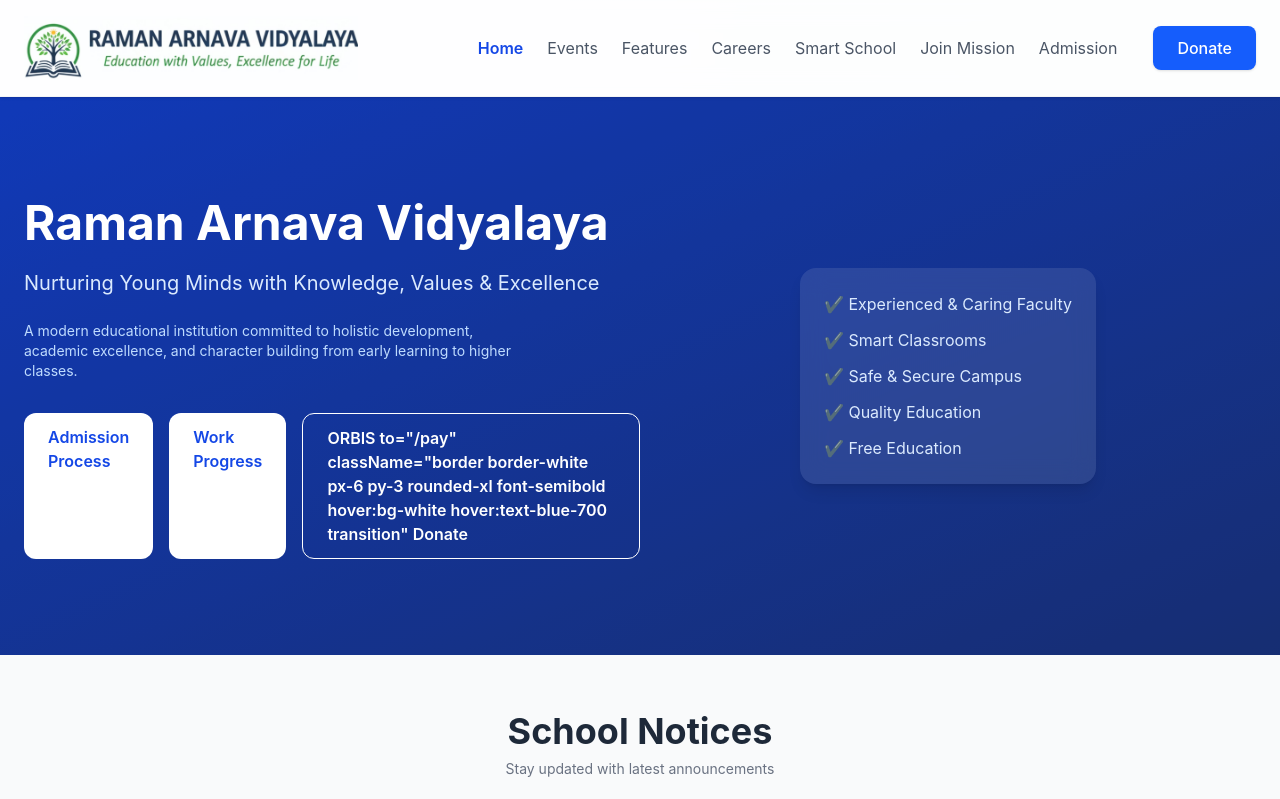
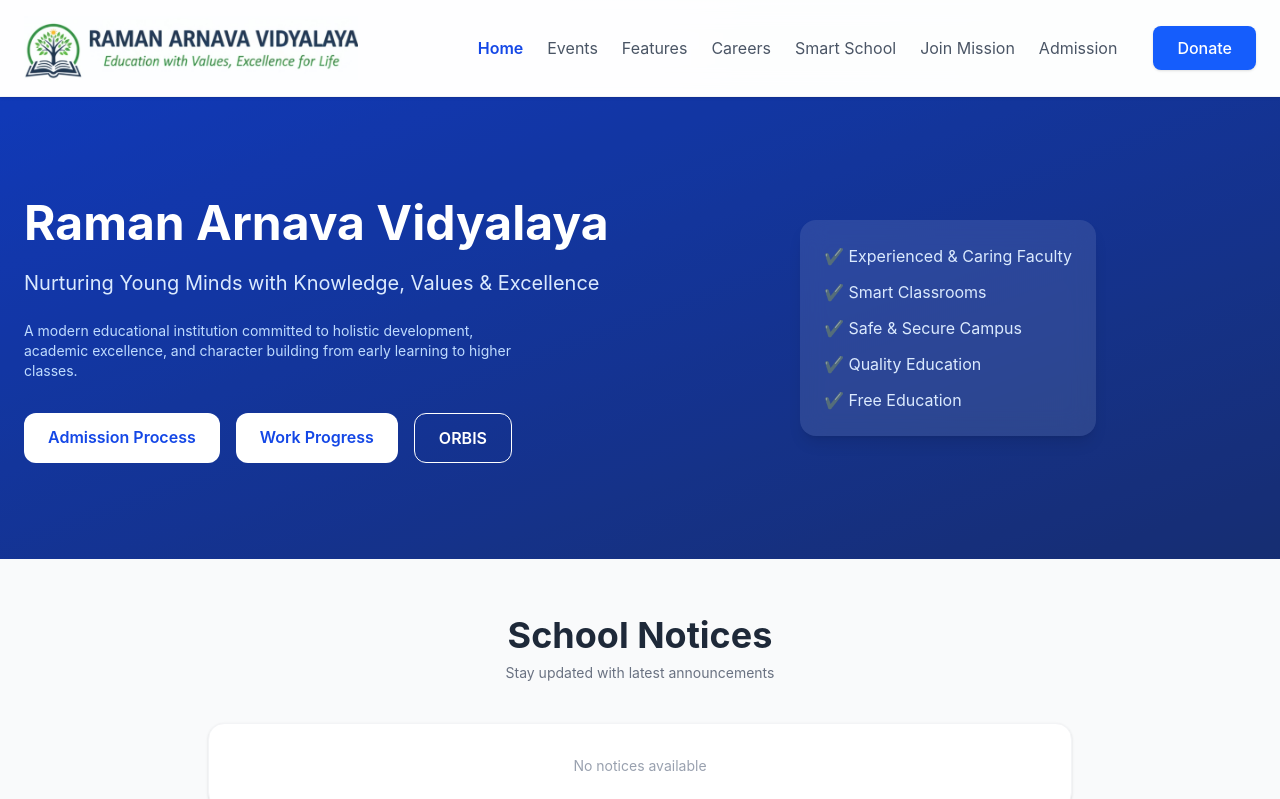
Before and after one commit to kdipendra5555-boop/rav-education, a React (Vite) app: page / in a window 1280 px wide. Shown: the top 799 px of the page. Built offline with nearby package versions, Linux system fonts and the light colour scheme.

Commit message:
Update Orbis UI and certification pages

```diff
--- a/src/component/Hero.jsx
+++ b/src/component/Hero.jsx
@@ -48,11 +48,6 @@ export default function Hero() {
             >
               ORBIS
 
-              to="/pay"
-              className="border border-white px-6 py-3 rounded-xl font-semibold hover:bg-white hover:text-blue-700 transition"
-
-              Donate
-
             </Link>
           </div>
         </div>
```
